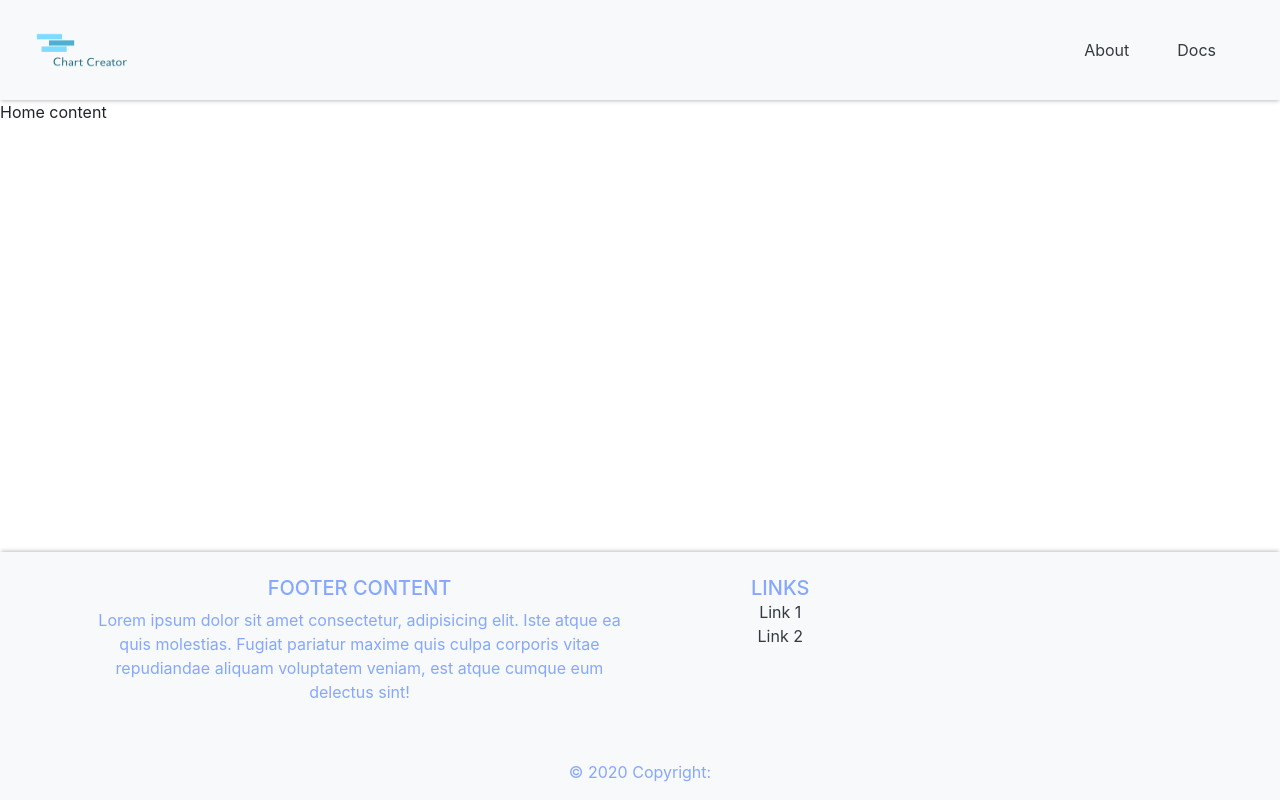
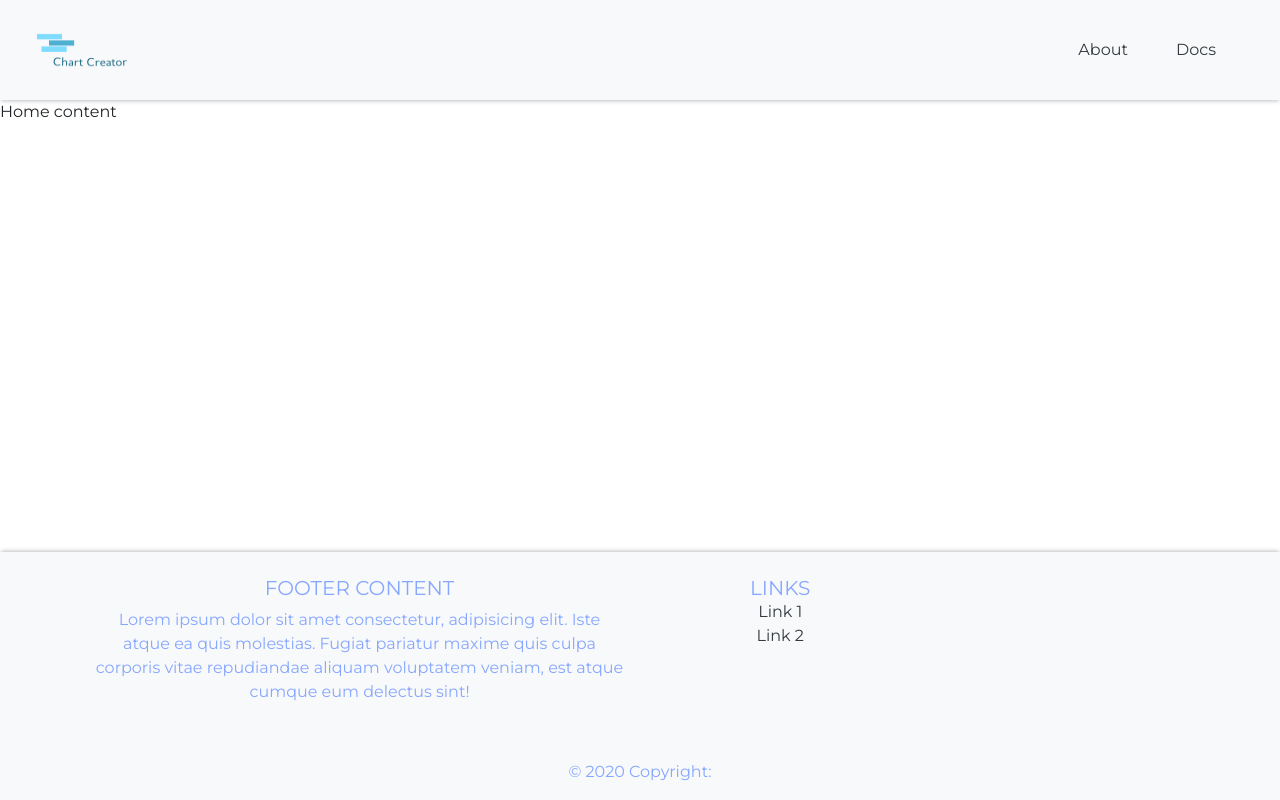
Before and after one commit to FlorinCiocirlan/Chart-Creator, a React (Create React App) app: page / in a window 1280 px wide. Built offline with nearby package versions, Linux system fonts and the light colour scheme.

Commit message:
Add Montserrat font

```diff
--- a/src/App.css
+++ b/src/App.css
@@ -1,11 +1,13 @@
+@import url("https://fonts.googleapis.com/css2?family=Montserrat&display=swap");
+
 * {
 	box-sizing: border-box;
 	padding: 0;
 	margin: 0;
+	font-family: 'Montserrat', sans-serif;
 }
 
 body {
-	font-family: Arial, Helvetica, sans-serif;
 	line-height: 1.4;
 }
 
```
